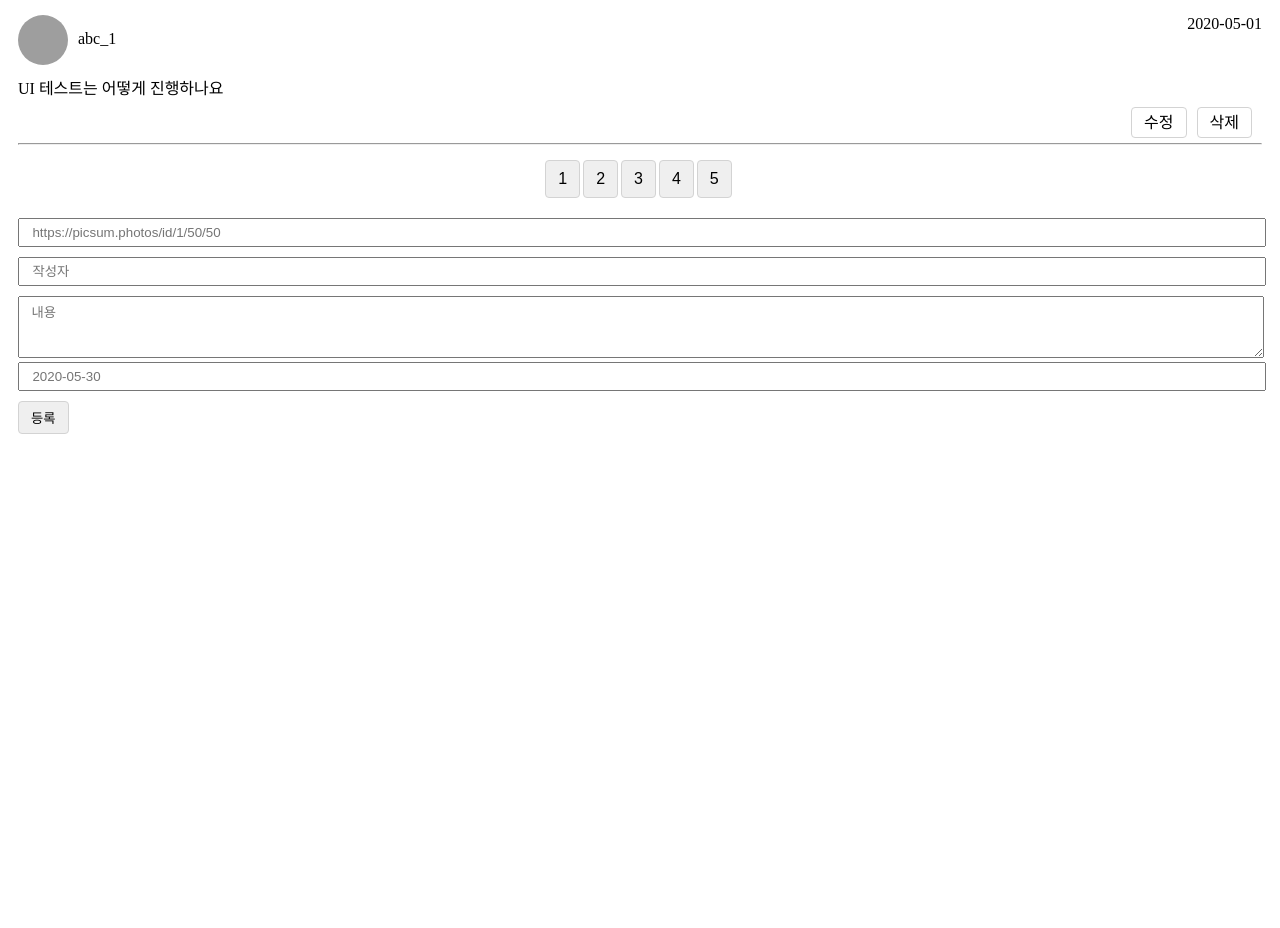
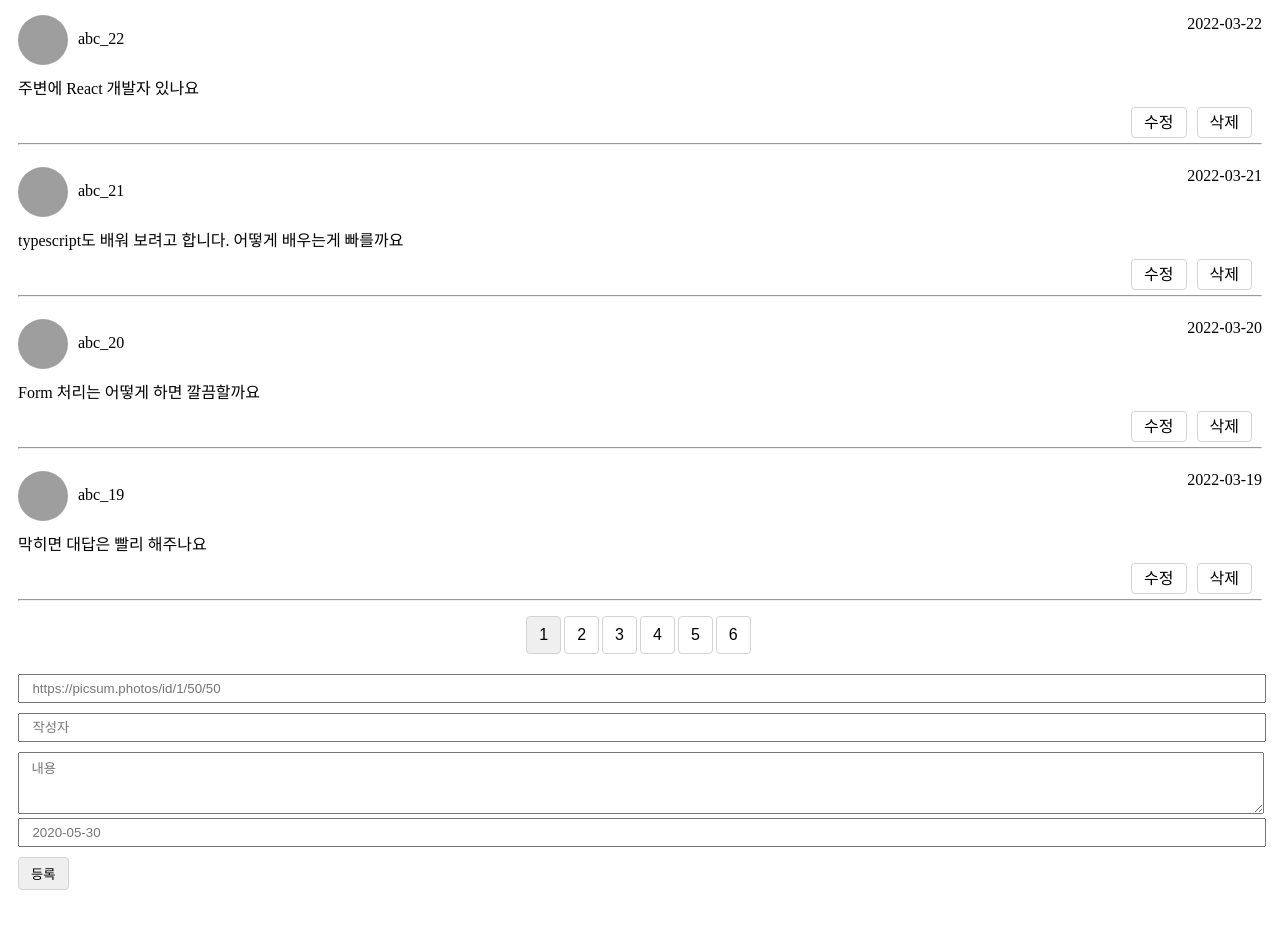
Before and after one commit to wanted-pre-onboarding-frontend-3Team/pre-onboarding-8th-4-3, a React (Create React App) app: page / in a window 1280 px wide. Shown: the top 928 px of the page. Before the commit the page ends 800 px from the top, so only its background shows below. Built offline with nearby package versions, Linux system fonts and the light colour scheme; data requests are answered from the project's data file; grey boxes are pictures that could not be loaded.

Commit message:
Feat: Pagination 구현

```diff
--- a/package.json
+++ b/package.json
@@ -48,6 +48,7 @@
     ]
   },
   "devDependencies": {
+    "@types/redux-logger": "^3.0.9",
     "@types/styled-components": "^5.1.26",
     "eslint": "^8.31.0",
     "eslint-config-airbnb": "^19.0.4",
--- /dev/null
+++ b/src/components/CommentItem.tsx
@@ -0,0 +1,59 @@
+import styled from 'styled-components';
+import { CommentTypes } from '../types/comment.type';
+
+const CommentItem = ({ comment }: { comment: CommentTypes }) => {
+  return (
+    <Comment>
+      <img src={comment.profile_url} alt="" />
+
+      {comment.author}
+
+      <CreatedAt>{comment.createdAt}</CreatedAt>
+
+      <Content>{comment.content}</Content>
+
+      <Button>
+        <a>수정</a>
+        <a>삭제</a>
+      </Button>
+
+      <hr />
+    </Comment>
+  );
+};
+
+const Comment = styled.div`
+  padding: 7px 10px;
+  text-align: left;
+
+  & > img {
+    vertical-align: middle;
+    margin-right: 10px;
+    border-radius: 50%;
+    width: 50px;
+    height: 50px;
+  }
+`;
+
+const CreatedAt = styled.div`
+  float: right;
+  vertical-align: middle;
+`;
+
+const Content = styled.div`
+  margin: 10px 0;
+`;
+
+const Button = styled.div`
+  text-align: right;
+  margin: 10px 0;
+  & > a {
+    margin-right: 10px;
+    padding: 0.375rem 0.75rem;
+    border-radius: 0.25rem;
+    border: 1px solid lightgray;
+    cursor: pointer;
+  }
+`;
+
+export default CommentItem;
--- a/src/components/CommentList.tsx
+++ b/src/components/CommentList.tsx
@@ -1,70 +1,33 @@
-import styled from 'styled-components';
-
-const Comment = styled.div`
-  padding: 7px 10px;
-  text-align: left;
-
-  & > img {
-    vertical-align: middle;
-    margin-right: 10px;
-    border-radius: 50%;
-    width: 50px;
-    height: 50px;
-  }
-`;
-
-const CreatedAt = styled.div`
-  float: right;
-  vertical-align: middle;
-`;
-
-const Content = styled.div`
-  margin: 10px 0;
-`;
-
-const Button = styled.div`
-  text-align: right;
-  margin: 10px 0;
-  & > a {
-    margin-right: 10px;
-    padding: 0.375rem 0.75rem;
-    border-radius: 0.25rem;
-    border: 1px solid lightgray;
-    cursor: pointer;
-  }
-`;
-
-// 임시 데이터 입니다. 코드 작성시 data 부분을 지워주세요
-const data = [
-  {
-    id: 1,
-    profile_url: 'https://picsum.photos/id/1/50/50',
-    author: 'abc_1',
-    content: 'UI 테스트는 어떻게 진행하나요',
-    createdAt: '2020-05-01',
-  },
-];
+import axios from 'axios';
+import { useCallback, useEffect } from 'react';
+import { useDispatch, useSelector } from 'react-redux';
+import { useSearchParams } from 'react-router-dom';
+import { commentActions } from '../store/comment-slice';
+import { CommentTypes, CommentTypes2 } from '../types/comment.type';
+import CommentItem from './CommentItem';
 
 const CommentList = () => {
+  const dispatch = useDispatch();
+  const [searchParams] = useSearchParams();
+
+  // @ts-ignore
+  const { commentsData } = useSelector((state: { comments: CommentTypes2[] }) => state.comments);
+
+  const fetchComments = useCallback(async () => {
+    const { data: comments } = await axios.get(
+      `http://localhost:4000/comments?_page=${searchParams.get('page')}&_limit=4&_order=desc&_sort=id`,
+    );
+    dispatch(commentActions.fetchComment(comments));
+  }, [dispatch, searchParams]);
+
+  useEffect(() => {
+    fetchComments();
+  }, [fetchComments]);
+
   return (
     <>
-      {data.map((comment, key) => (
-        <Comment key={key}>
-          <img src={comment.profile_url} alt="" />
-
-          {comment.author}
-
-          <CreatedAt>{comment.createdAt}</CreatedAt>
-
-          <Content>{comment.content}</Content>
-
-          <Button>
-            <a>수정</a>
-            <a>삭제</a>
-          </Button>
-
-          <hr />
-        </Comment>
+      {commentsData.map((comment: CommentTypes) => (
+        <CommentItem key={comment.id} comment={comment} />
       ))}
     </>
   );
--- /dev/null
+++ b/src/components/PageItem.tsx
@@ -0,0 +1,42 @@
+import { useNavigate } from 'react-router-dom';
+import styled, { css } from 'styled-components';
+
+const PageItem = ({ pageId, activePage }: { pageId: number; activePage: string | null }) => {
+  const navigate = useNavigate();
+
+  const selectPageHandler = () => {
+    if (pageId !== 1) navigate(`?page=${pageId}`);
+    else navigate('/');
+  };
+
+  const isActive = () => {
+    if (activePage !== null) {
+      return pageId === +activePage;
+    }
+
+    return pageId === 1;
+  };
+
+  return (
+    <Page key={pageId} onClick={selectPageHandler} active={isActive()}>
+      {pageId}
+    </Page>
+  );
+};
+
+const Page = styled.button`
+  padding: 0.375rem 0.75rem;
+  border-radius: 0.25rem;
+  font-size: 1rem;
+  line-height: 1.5;
+  border: 1px solid lightgray;
+  margin-right: 3px;
+
+  ${(props: { active: boolean }) =>
+    !props.active &&
+    css`
+      background: white;
+    `}
+`;
+
+export default PageItem;
--- a/src/components/PageList.tsx
+++ b/src/components/PageList.tsx
@@ -1,30 +1,25 @@
+import { useContext } from 'react';
+import { useSearchParams } from 'react-router-dom';
 import styled from 'styled-components';
+import PageContext from '../store/page-context';
+import PageItem from './PageItem';
+
+const PageList = () => {
+  const [searchParams] = useSearchParams();
+  const { pageArray } = useContext(PageContext);
+
+  return (
+    <PageListStyle>
+      {pageArray.map((pageId) => (
+        <PageItem key={pageId} pageId={pageId} activePage={searchParams.get('page')} />
+      ))}
+    </PageListStyle>
+  );
+};
 
 const PageListStyle = styled.div`
   margin-bottom: 20px;
   text-align: center;
 `;
 
-const Page = styled.button`
-  padding: 0.375rem 0.75rem;
-  border-radius: 0.25rem;
-  font-size: 1rem;
-  line-height: 1.5;
-  border: 1px solid lightgray;
-  margin-right: 3px;
-`;
-
-const PageList = () => {
-  // TODO : 임시로 페이지 번호 지정해두었습니다! 변경필요함
-  const pageArray = [1, 2, 3, 4, 5];
-
-  return (
-    <PageListStyle>
-      {pageArray.map((pageId) => (
-        <Page key={pageId}>{pageId}</Page>
-      ))}
-    </PageListStyle>
-  );
-};
-
 export default PageList;
--- a/src/index.tsx
+++ b/src/index.tsx
@@ -1,14 +1,22 @@
 import React from 'react';
 import ReactDOM from 'react-dom/client';
+import { Provider } from 'react-redux';
 import { BrowserRouter } from 'react-router-dom';
 import App from './App';
+import store from './store';
+import { PageContextProvider } from './store/page-context';
 
 const root = ReactDOM.createRoot(document.getElementById('root') as HTMLElement);
 
 root.render(
   <React.StrictMode>
     <BrowserRouter>
-      <App />
+      {/* @ts-ignore */}
+      <PageContextProvider>
+        <Provider store={store}>
+          <App />
+        </Provider>
+      </PageContextProvider>
     </BrowserRouter>
   </React.StrictMode>,
 );
--- /dev/null
+++ b/src/store/comment-slice.ts
@@ -0,0 +1,18 @@
+// eslint-disable-next-line import/no-extraneous-dependencies
+import { createSlice } from '@reduxjs/toolkit';
+import { CommentTypes2 } from '../types/comment.type';
+
+const initialState = { commentsData: [] } as CommentTypes2;
+
+const commentSlice = createSlice({
+  name: 'comments',
+  initialState,
+  reducers: {
+    fetchComment(state, action) {
+      state.commentsData = action.payload;
+    },
+  },
+});
+
+export const commentActions = commentSlice.actions;
+export default commentSlice;
--- /dev/null
+++ b/src/store/index.ts
@@ -0,0 +1,11 @@
+// eslint-disable-next-line import/no-extraneous-dependencies
+import { configureStore } from '@reduxjs/toolkit';
+import commentSlice from './comment-slice';
+
+const store = configureStore({
+  reducer: {
+    comments: commentSlice.reducer,
+  },
+});
+
+export default store;
--- /dev/null
+++ b/src/store/page-context.tsx
@@ -0,0 +1,35 @@
+import axios from 'axios';
+import React, { useCallback, useEffect, useMemo, useState } from 'react';
+
+const PageContext = React.createContext({
+  pageArray: [],
+});
+
+export const PageContextProvider = (props: { children: JSX.Element }) => {
+  const [page, setPage] = useState<number>(0);
+
+  const fetchComments = useCallback(async () => {
+    const { data: comments } = await axios.get('http://localhost:4000/comments');
+    setPage(comments.length);
+  }, []);
+
+  useEffect(() => {
+    fetchComments();
+  }, [fetchComments]);
+
+  const pageNum = Math.ceil(page / 4);
+
+  const pageArray = Array.from({ length: pageNum }, (_, i) => i + 1);
+
+  const contextValue = useMemo(
+    () => ({
+      pageArray,
+    }),
+    [pageArray],
+  );
+
+  // @ts-ignore
+  return <PageContext.Provider value={contextValue}>{props.children}</PageContext.Provider>;
+};
+
+export default PageContext;
```
Also changed, not shown: src/types/comment.type.ts (added, +17 -0 lines), 1 other file (tests, documents, lock files or other folders).
